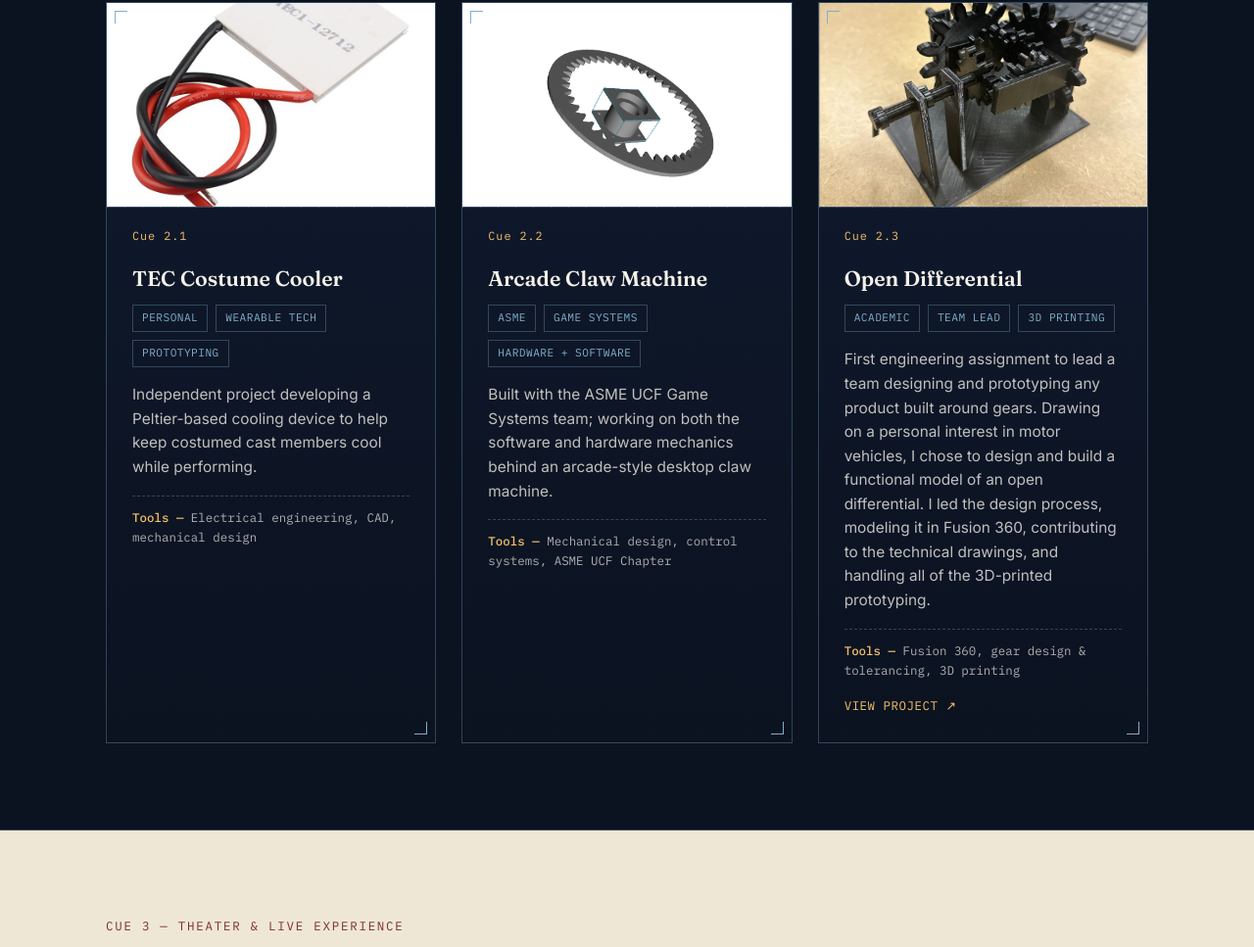
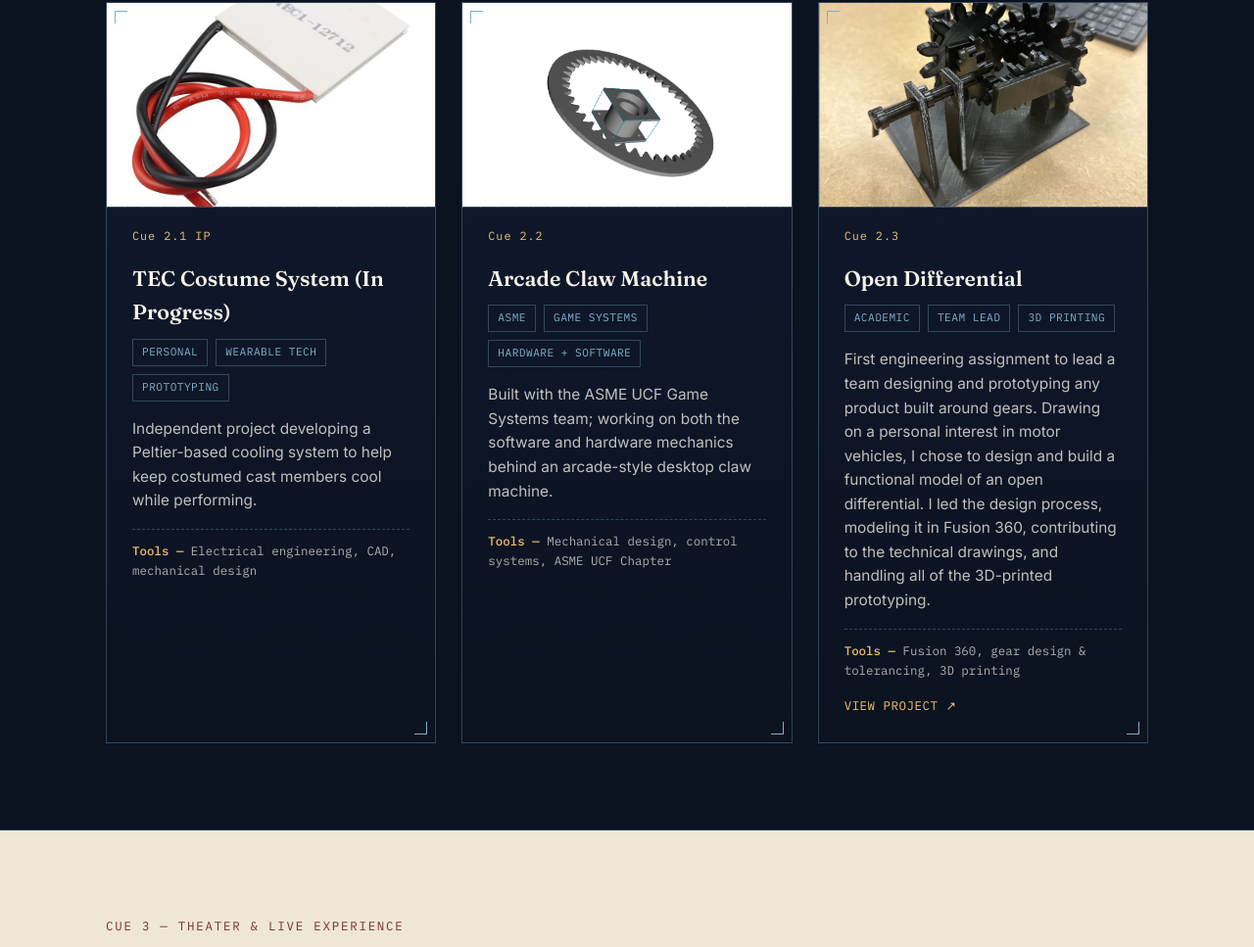
Before and after one commit to pfullmore/portfolio, a plain HTML site: page index.html in a window 1280 px wide. Shown: the part 1619-2586 px from the top of the page at 98% size. Drawn offline with Linux system fonts and the light colour scheme.

Commit message:
Update index.html
updated tec project to be ip

```diff
--- a/index.html
+++ b/index.html
@@ -632,10 +632,10 @@
 
       <article class="project-card">
         <div class="project-image"><!-- REPLACE: set src to your project photo --><img src="thermoelectric.jpg" alt="Photo of the TEC Costume Cooler project"></div>
-        <p class="num">Cue 2.1</p>
-        <h3>TEC Costume Cooler</h3>
+        <p class="num">Cue 2.1 IP</p>
+        <h3>TEC Costume System (In Progress)</h3>
         <div class="tags"><span class="tag">Personal</span><span class="tag">Wearable Tech</span><span class="tag">Prototyping</span></div>
-        <p>Independent project developing a Peltier-based cooling device to help keep costumed cast members cool while performing.</p>
+        <p>Independent project developing a Peltier-based cooling system to help keep costumed cast members cool while performing.</p>
         <div class="tech-plate"><b>Tools —</b> Electrical engineering, CAD, mechanical design</div>
         <!-- REPLACE: link to a write-up, LinkedIn post, or repo for this project -->
         <!--a class="project-link" href="#" target="_blank" rel="noopener">View project ↗</a COMMENTED UNTIL LINK EXISTS-->
```
